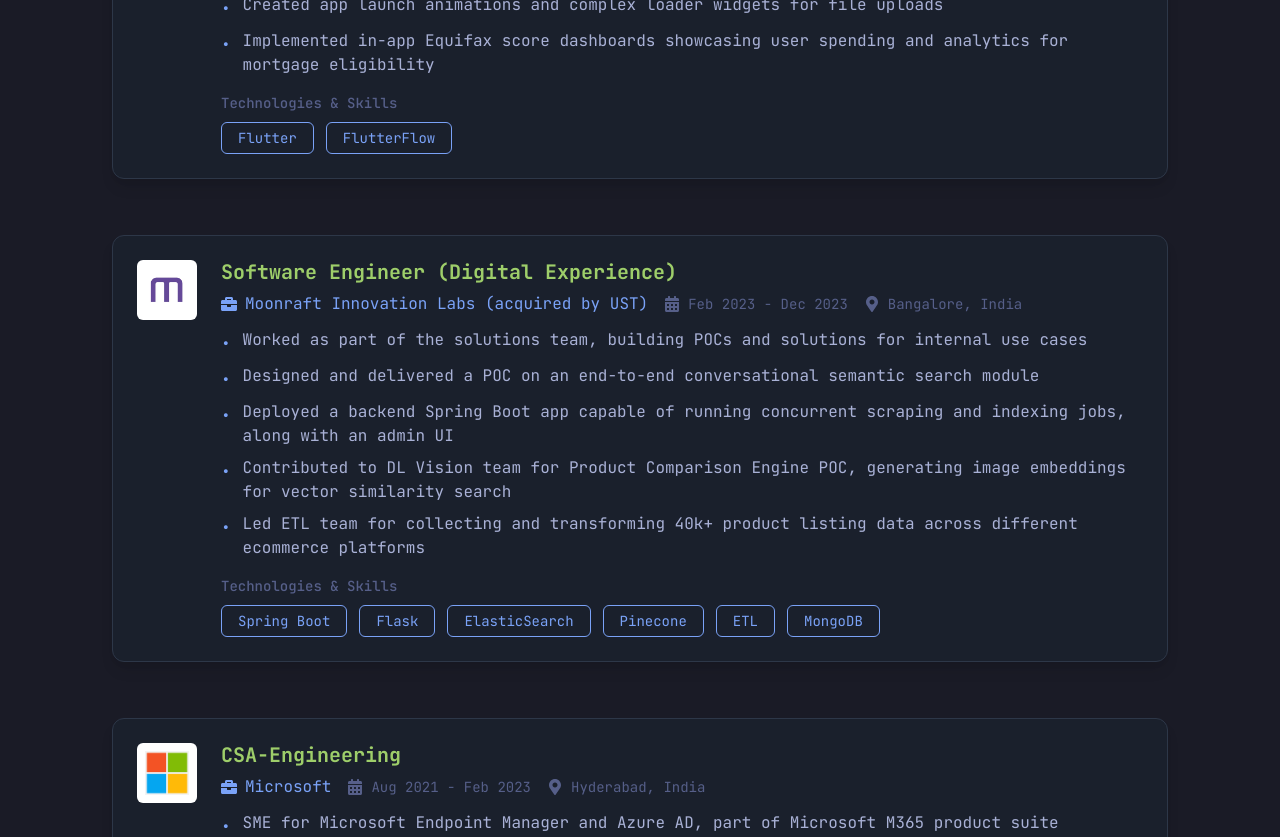
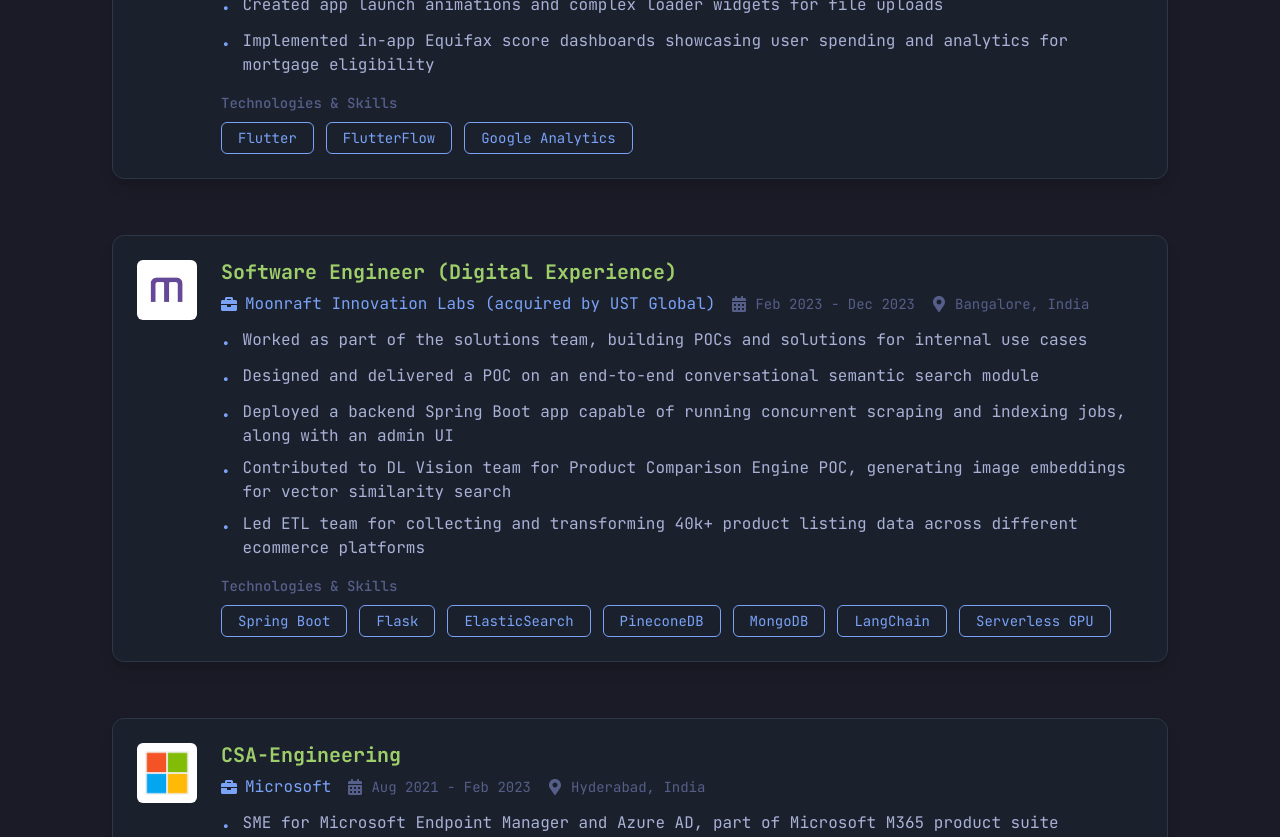
Before and after one commit to sharondevs/portfolio_ui, a React (Vite) app: page /experience in a window 1280 px wide. Shown: the part 320-1157 px from the top of the page. Built offline with nearby package versions, Linux system fonts and the light colour scheme.

Commit message:
added more skills

```diff
--- a/src/pages/Experience.tsx
+++ b/src/pages/Experience.tsx
@@ -149,11 +149,11 @@
         'Implemented in-app Equifax score dashboards showcasing user spending and analytics for mortgage eligibility'
       ],
       logoUrl: 'public/ust_global.jpg',
-      technologies: ['Flutter', 'FlutterFlow']
+      technologies: ['Flutter', 'FlutterFlow', 'Google Analytics']
     },
     {
       role: 'Software Engineer (Digital Experience)',
-      company: 'Moonraft Innovation Labs (acquired by UST)',
+      company: 'Moonraft Innovation Labs (acquired by UST Global)',
       period: 'Feb 2023 - Dec 2023',
       location: 'Bangalore, India',
       description: [
@@ -164,7 +164,7 @@
         'Led ETL team for collecting and transforming 40k+ product listing data across different ecommerce platforms'
       ],
       logoUrl: 'public/moonraft.webp',
-      technologies: ['Spring Boot', 'Flask', 'ElasticSearch', 'Pinecone', 'ETL', 'MongoDB']
+      technologies: ['Spring Boot', 'Flask', 'ElasticSearch', 'PineconeDB', 'MongoDB', 'LangChain', 'Serverless GPU']
     },
     {
       role: 'CSA-Engineering',
```
